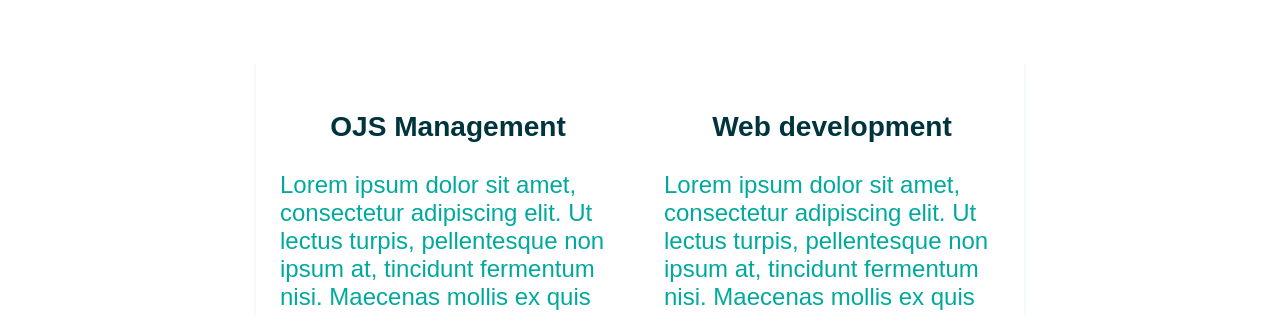
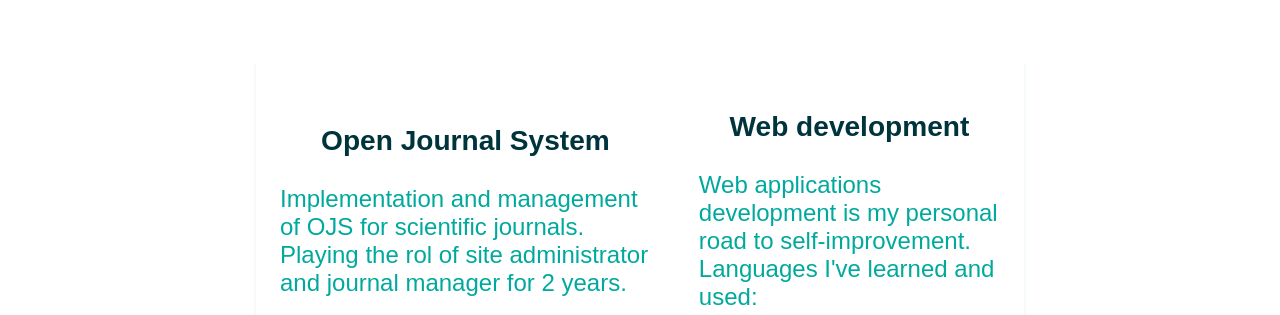
Before and after one commit to AlvaroMatT/AlvaroMatT.github.io, a plain HTML site: page index.html in a window 1280 px wide. Shown: the part 990-1305 px from the top of the page. Drawn offline with Linux system fonts and the light colour scheme.

Commit message:
new description

```diff
--- a/index.html
+++ b/index.html
@@ -30,13 +30,13 @@
     </section>
     <section class="skills-container">
         <div class="skill-item left">
-            <h3>OJS Management</h3>
-            <p>Lorem ipsum dolor sit amet, consectetur adipiscing elit. Ut lectus turpis, pellentesque non ipsum at, tincidunt fermentum nisi. Maecenas mollis ex quis purus mollis, quis egestas ligula tristique. Curabitur purus orci, consectetur nec mi id, pellentesque maximus tellus. </p>
+            <h3>Open Journal System</h3>
+            <p>Implementation and management of OJS for scientific journals. Playing the rol of site administrator and journal manager for 2 years. </p>
             <img src="ojs-logo.png">
         </div>
         <div class="skill-item">
             <h3>Web development</h3>
-            <p>Lorem ipsum dolor sit amet, consectetur adipiscing elit. Ut lectus turpis, pellentesque non ipsum at, tincidunt fermentum nisi. Maecenas mollis ex quis purus mollis, quis egestas ligula tristique. Curabitur purus orci, consectetur nec mi id, pellentesque maximus tellus.</p>
+            <p>Web applications development is my personal road to self-improvement. Languages I've learned and used:</p>
             <div class="item_image">
                 <img src="HTML5_Logo_89.png", alt="css3">
                 <img src="css3_logo_89.png", alt="css3">
```
